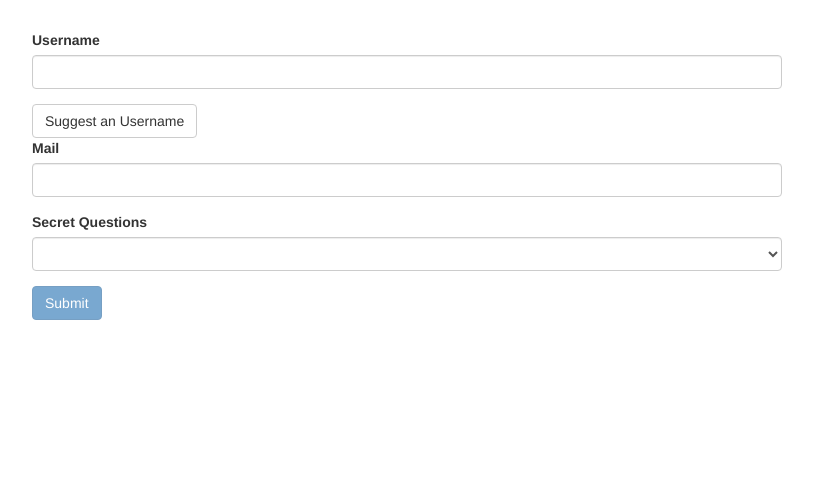
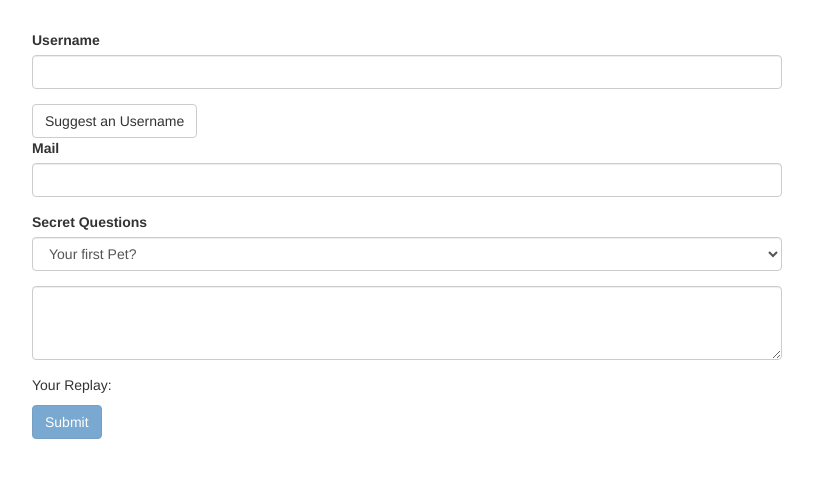
Before and after one commit to yadavmilind08/angular-forms, an Angular app: page / in a window 1280 px wide. Shown: the top 478 px of the page, without its empty margins (233-1046 px from the left). Built offline with nearby package versions, Linux system fonts and the light colour scheme.

Commit message:
Using ngModel with two way binding

```diff
--- a/src/app/app.component.html
+++ b/src/app/app.component.html
@@ -16,11 +16,15 @@
         </div>
         <div class="form-group">
           <label for="secret">Secret Questions</label>
-          <select id="secret" class="form-control" ngModel name="secret">
+          <select id="secret" class="form-control" [ngModel]="defaultQuestion" name="secret">
             <option value="pet">Your first Pet?</option>
             <option value="teacher">Your first teacher?</option>
           </select>
         </div>
+        <div class="form-group">
+          <textarea class="form-control" rows="3" name='questionAnswer' [(ngModel)]="answer"></textarea>
+        </div>
+        <p>Your Replay: {{answer}}</p>
         <button class="btn btn-primary" type="submit" [disabled]="!f.valid">Submit</button>
       </form>
     </div>
--- a/src/app/app.component.ts
+++ b/src/app/app.component.ts
@@ -8,6 +8,9 @@ import { NgForm } from '@angular/forms';
 })
 export class AppComponent {
   @ViewChild('f') signupForm: NgForm;
+  defaultQuestion = 'pet';
+  answer = '';
+
   suggestUserName() {
     const suggestedName = 'Superuser';
   }
```
